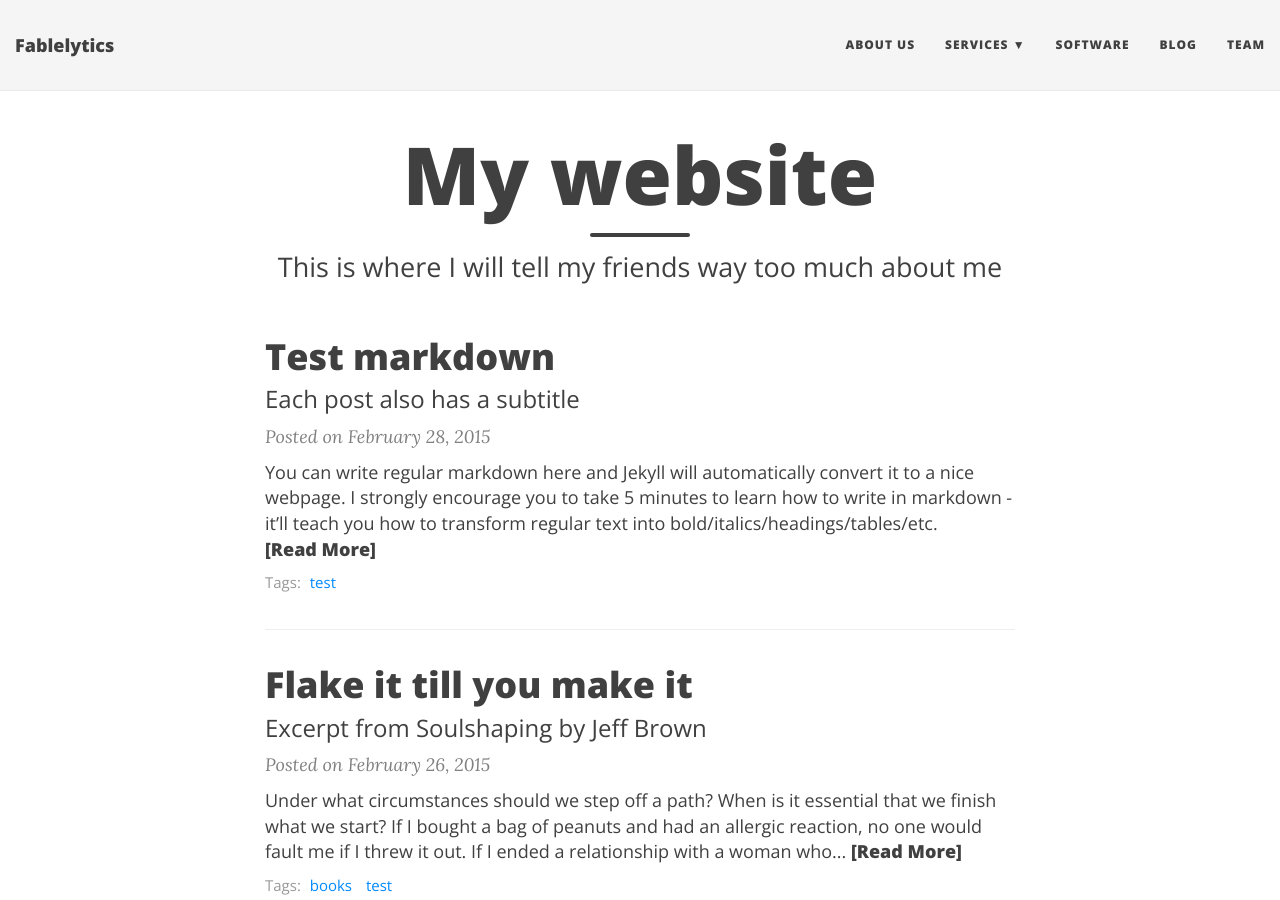
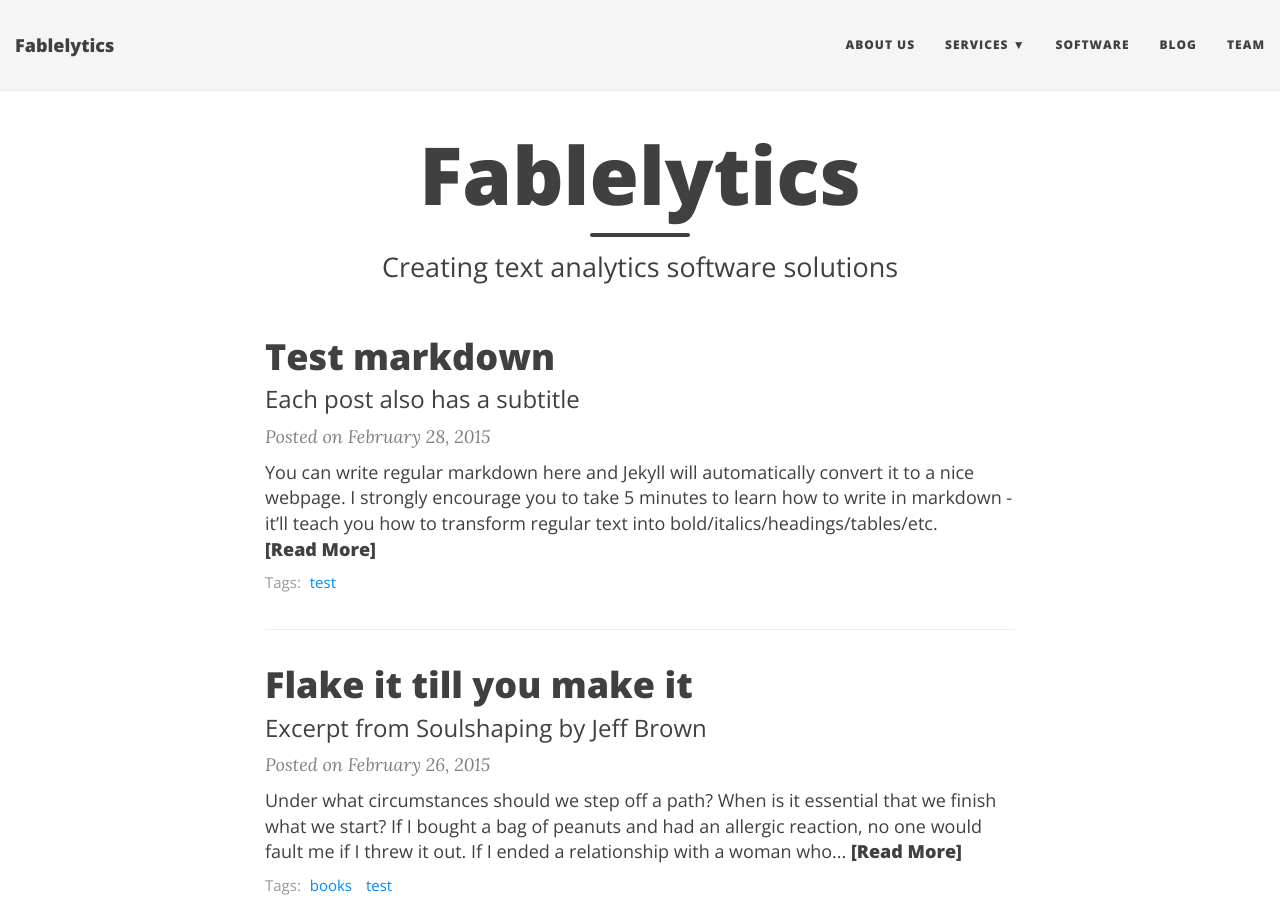
Before and after one commit to fablelytics/fablelytics.github.io, a Jekyll site: the page built from index.html, in a window 1280 px wide and 900 px high. Built offline with Jekyll 4.4.1, drawn with Linux system fonts in a browser that asks for light colours; nearby versions of some CDN libraries; the list of posts is cut into pages by our own code.

Commit message:
fixed index

```diff
--- a/index.html
+++ b/index.html
@@ -1,7 +1,7 @@
 ---
 layout: page
-title: My website
-subtitle: This is where I will tell my friends way too much about me
+title: Fablelytics
+subtitle: Creating text analytics software solutions
 use-site-title: true
 ---
 
```
Also changed, not shown: 1 other file.
